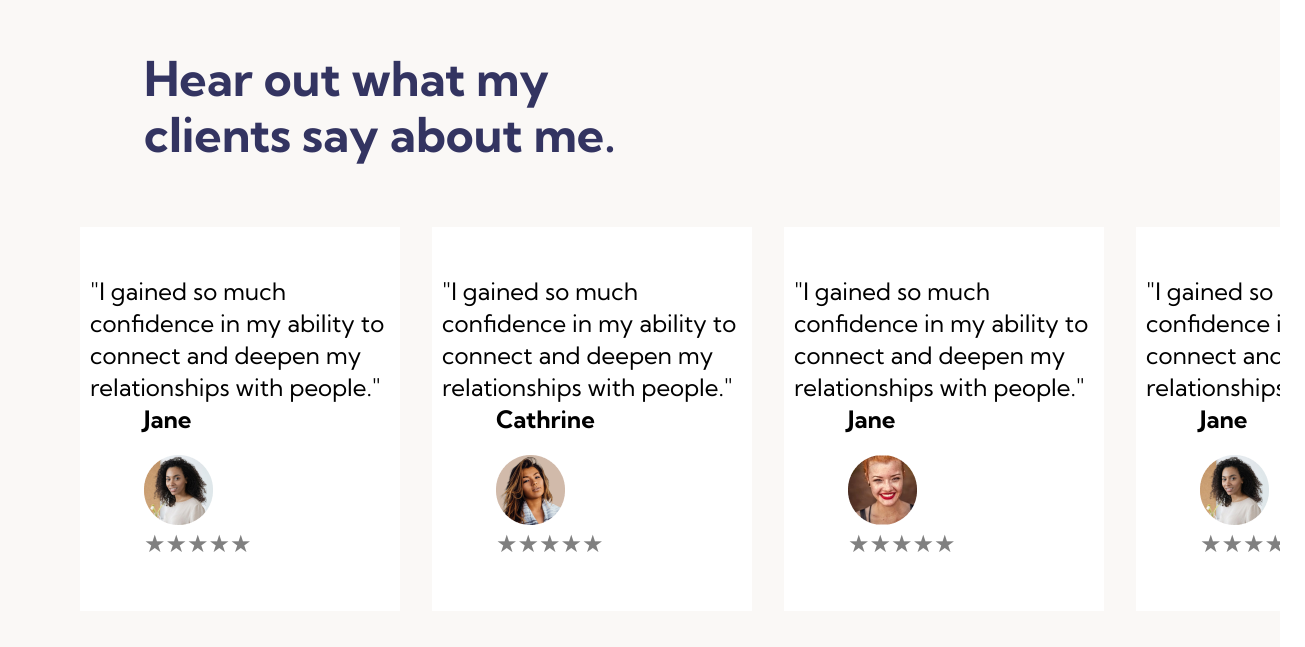
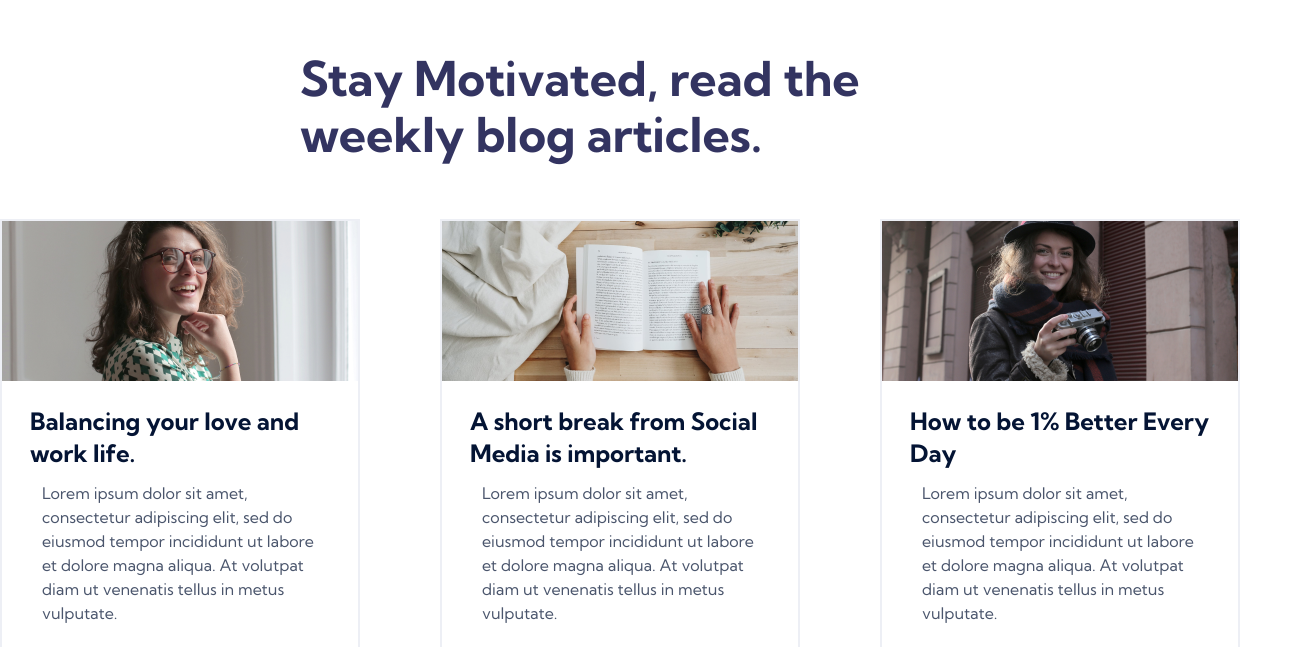
Before and after one commit to IngaSafranova/happy-coaching, a Next.js app: page / in a window 1280 px wide. Shown: the part 1553-2200 px from the top of the page, 1305 px wide, since content can reach past the window. Built offline with nearby package versions, Linux system fonts and the light colour scheme.

Commit message:
debugging widths

```diff
--- a/app/layout.js
+++ b/app/layout.js
@@ -21,7 +21,7 @@ export default function RootLayout({ children }) {
       <body className={kumbh.className}>
         <Navbar />
         {children}
-        <Footer/>
+        {/* <Footer/> */}
       </body>
     </html>
   );
--- a/app/page.js
+++ b/app/page.js
@@ -12,12 +12,12 @@ import CtaSection from "./ui/ctaSection";
 export default function Home() {
   return (
     <>
-       <HeroSection />
-      <IntroductionSection />
-      <ReviewsSection />
-      <BlogSection />
-      <FreeGuideSection />
-      <CtaSection />
+      <HeroSection />
+       <IntroductionSection />
+      {/* <ReviewsSection /> */}
+     <BlogSection />
+     {/* <FreeGuideSection />
+      <CtaSection />   */}
     </>
-  );
+  )
 }
--- a/app/ui/blogSection.js
+++ b/app/ui/blogSection.js
@@ -4,11 +4,11 @@ import BlogsLink from "./components/blogsLink";
 
 function BlogSection() {
   return (
-    <section className="mx-auto h-fit w-screen  pb-3 max-w-8xl flex-col bg-white lg:h-840">
+    <section className="mx-auto h-fit w-screen  pb-3 lg:max-w-8xl flex-col bg-white lg:h-840">
       <h2 className="mx-auto mb-14 mt-20 w-5/6 text-3xl font-bold text-darkBlue sm:w-4/6 md:w-3/6 lg:h-28 lg:w-[680px] lg:text-5xl lg:leading-[56px]">
         Stay Motivated, read the weekly blog articles.
       </h2>
-      <div className="mx-auto h-fit w-10/12 max-w-7xl">
+      <div className="mx-auto h-fit w-9/11 lg:max-w-7xl">
         <HomepageBlogs />
       </div>
       <div className="mx-auto pt-20 h-fit w-fit">
--- a/app/ui/components/blogCard.js
+++ b/app/ui/components/blogCard.js
@@ -5,13 +5,13 @@ import Link from 'next/link';
 
 function BlogCard(props) {
   return (
-    <div className="mx-auto mt-10 w-fit pb-14 border-2 border-lightSeasolt flex-col lg:m-0 lg:h-fit lg:w-fit ">
+    <div className="mx-auto  mt-10 w-fit pb-14 border-2 border-lightSeasolt flex-col lg:m-0 lg:h-fit lg:w-fit ">
       <div className="h-40 w-85">
         <Image {...props} src={props.src} alt="" width={356} height={160} />
       </div>
       <div className="mx-auto h-fit w-78 py-3">
         <Link href='/guide'>
-          <h3 className=" py-3 text-2xl font-bold text-darkestBlue">
+          <h3 className=" py-3 w-fit text-2xl font-bold text-darkestBlue">
             {props.title}
           </h3>
           <p className="w-fit pl-3  text-base text-gray">{props.text}</p>
--- a/app/ui/components/carousel.js
+++ b/app/ui/components/carousel.js
@@ -16,6 +16,7 @@ function ResponsiveCarousel() {
     slidesToShow: 4,
     slidesToScroll: 4,
     initialSlide: 0,
+
     responsive: [
       {
         breakpoint: 1024,
@@ -44,81 +45,89 @@ function ResponsiveCarousel() {
     ],
   };
   return (
-    <div className="slider-container mt-16">
+    <div className="slider-container mt-16 overscroll-none ">
       <Slider {...settings}>
-        <div className=" ml-4 w-fit bg-white lg:ml-20 lg:h-96  lg:w-96">
-          <p className=" mx-auto h-32 w-78 py-12 lg:h-32 lg:w-78 text-2xl md:w-fit">
+        <div className=" ml-0 w-fit bg-white lg:ml-20 lg:h-96  lg:w-96">
+          <p className="mx-auto h-32 w-fit px-4 py-12 text-2xl md:w-fit lg:h-32 lg:w-78">
             &quot;I gained so much confidence in my ability to connect and
             deepen my relationships with people.&quot;
           </p>
-          <p className="ml-16 mt-14 lg:ml-16 lg:mt-12 md:mt-28 md:ml-4 w-fit text-2xl font-bold">Jane</p>
+          <p className="ml-16 mt-14 w-fit text-2xl font-bold md:ml-4 md:mt-28 lg:ml-16 lg:mt-12">
+            Jane
+          </p>
           <Image
             src="/jane.png"
             width="69"
             height="70"
             alt=""
-            className="ml-16 lg:ml-16 md:ml-4 mt-5 "
+            className="ml-16 mt-5 md:ml-4 lg:ml-16 "
           />
-          <div className="ml-16 lg:ml-16 md:ml-4">
+          <div className="ml-16 w-fit md:ml-4 lg:ml-16">
             <Stars />
           </div>
         </div>
         <div className=" ml-8 w-fit bg-white lg:ml-28 lg:h-96  lg:w-96">
-          <p className="mx-auto h-32 lg:h-32 lg:w-78 w-78 py-12 text-2xl md:w-fit">
+          <p className="mx-auto h-32 w-fit px-4 py-12 text-2xl md:w-fit lg:h-32 lg:w-78">
             &quot;I gained so much confidence in my ability to connect and
             deepen my relationships with people.&quot;
           </p>
-          <p className="ml-16 lg:ml-16 mt-14 lg:mt-12 md:mt-28  md:ml-4 w-fit text-2xl font-bold">Cathrine</p>
+          <p className="ml-16 mt-14 w-fit text-2xl font-bold  md:ml-4 md:mt-28 lg:ml-16 lg:mt-12">
+            Cathrine
+          </p>
           <Image
             src="/catherine.png"
             width="69"
             height="70"
             alt=""
-            className="ml-16 lg:ml-16 md:ml-4 mt-5"
+            className="ml-16 mt-5 md:ml-4 lg:ml-16"
           />
-          <div className="ml-16 lg:ml-16 md:ml-4">
+          <div className="ml-16 w-fit md:ml-4 lg:ml-16">
             <Stars />
           </div>
         </div>
         <div className="ml-12 w-fit bg-white lg:ml-36 lg:h-96  lg:w-96">
-          <p className="mx-auto h-32 lg:h-32 lg:w-78 w-78 py-12 md:w-fit text-2xl">
+          <p className="mx-auto h-32 px-4 w-fit py-12 text-2xl md:w-fit lg:h-32 lg:w-78">
             &quot;I gained so much confidence in my ability to connect and
             deepen my relationships with people.&quot;
           </p>
-          <p className="ml-16 lg:ml-16 md:ml-4 lg:mt-12 md:mt-28 mt-14 w-fit text-2xl font-bold">Jane</p>
+          <p className="ml-16 mt-14 w-fit text-2xl font-bold md:ml-4 md:mt-28 lg:ml-16 lg:mt-12">
+            Jane
+          </p>
           <Image
             src="/janeV.png"
             width="69"
             height="70"
             alt=""
-            className="ml-16 lg:ml-16 md:ml-4 mt-5"
+            className="ml-16 mt-5 md:ml-4 lg:ml-16"
           />
-          <div className="ml-16 lg:ml-16 md:ml-4">
+          <div className="ml-16 w-fit md:ml-4 lg:ml-16">
             <Stars />
           </div>
         </div>
-        <div className="ml-16 h-96 w-96 lg:ml-44 bg-white">
-          <p className="mx-auto h-32 lg:h-32 lg:w-78 w-78 py-12  md:w-fit text-2xl">
+        <div className="ml-16 h-96 w-96 bg-white lg:ml-44">
+          <p className="mx-auto h-32 px-4 w-fit py-12 text-2xl md:w-fit  lg:h-32 lg:w-78">
             &quot;I gained so much confidence in my ability to connect and
             deepen my relationships with people.&quot;
           </p>
-          <p className="ml-16 lg:ml-16 mt-14 lg:mt-12 md:mt-28 md:ml-4 w-fit text-2xl font-bold">Jane</p>
+          <p className="ml-16 mt-14 w-fit text-2xl font-bold md:ml-4 md:mt-28 lg:ml-16 lg:mt-12">
+            Jane
+          </p>
           <Image
             src="/jane.png"
             width="69"
             height="70"
             alt=""
-            className="ml-16 lg:ml-16 md:ml-4 mt-5"
+            className="ml-16 mt-5 md:ml-4 lg:ml-16"
           />
-          <div className="ml-16 lg:ml-16 md:ml-4">
+          <div className="ml-16 w-fit md:ml-4 lg:ml-16">
             <Stars />
           </div>
         </div>
 
-        <div></div>
-        <div></div>
-        <div></div>
-        <div></div>
+        <div className="w-fit"></div>
+        <div className="w-fit"></div>
+        <div className="w-fit"></div>
+        <div className="w-fit"></div>
       </Slider>
     </div>
   );
--- a/app/ui/components/heroCard.js
+++ b/app/ui/components/heroCard.js
@@ -11,7 +11,7 @@ function HeroCard(props) {
         {props.text}
       </p>
 
-      <div className=" my-6 sm:mt-4">
+      <div className="my-6 w-fit mx-auto sm:mt-4">
         <LinkGuide className=" mx-auto sm:m-0" />
       </div>
     </div>
--- a/app/ui/components/homepageBlogs.js
+++ b/app/ui/components/homepageBlogs.js
@@ -22,8 +22,8 @@ const blogs = [
 function HomepageBlogs() {
   return (
     <>
-      <div className="mx-auto w-fit  flex-col lg:grid lg:gap-x-10 lg:grid-cols-3 lg:grid-rows-1">
-        {blogs.map((blog) => {
+      <div className=" mx-auto flex w-screen  flex-col lg:grid lg:gap-x-10 lg:grid-cols-3 lg:grid-rows-1">
+          {blogs.map((blog) => {
           return (
             <BlogCard
               key={blog.title}
--- a/app/ui/heroSection.js
+++ b/app/ui/heroSection.js
@@ -16,7 +16,9 @@ function HeroSection() {
         <div className="w-fit p-6 px-0 lg:static lg:left-16">
           <Vector className="fill-complimentaryGreen" />
         </div>
-        <HomePageHeroCard />
+         <div className="mx-auto h-fit w-fit sm:mt-6">
+          <HomePageHeroCard />
+        </div>
       </div>
     </section>
   );
--- a/app/ui/reviewsSection.js
+++ b/app/ui/reviewsSection.js
@@ -4,12 +4,14 @@ import ResponsiveCarousel from "./components/carousel";
 
 function ReviewsSection() {
   return (
-    <section className="mx-auto h-fit w-screen  max-w-8xl flex-col bg-seasalt lg:h-880">
-      <h2 className="mx-auto w-78 pt-20 text-3xl font-extrabold text-darkBlue md:w-fit lg:ml-36 lg:w-[500px] lg:text-5xl lg:leading-[56px]">
-        Hear out what my clients say about me.
-      </h2>
-      <ResponsiveCarousel />
-    </section>
+    <>
+      <section className="mx-auto flex h-fit w-screen flex-col  bg-seasalt lg:h-880 lg:max-w-8xl">
+        <h2 className="mx-auto w-72 pt-20 text-3xl font-extrabold text-darkBlue md:w-fit lg:ml-36 lg:w-[500px] lg:text-5xl lg:leading-[56px]">
+          Hear out what my clients say about me.
+        </h2>
+         <ResponsiveCarousel />
+      </section>
+    </>
   );
 }
 
```
